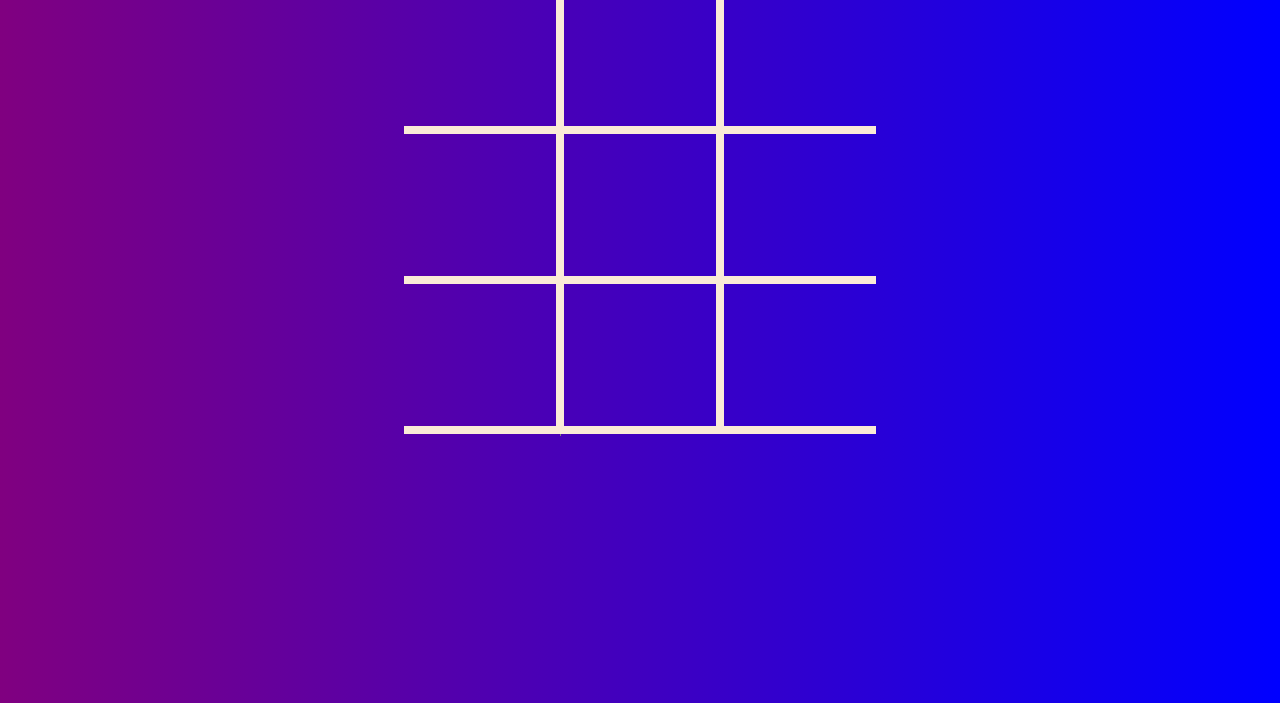
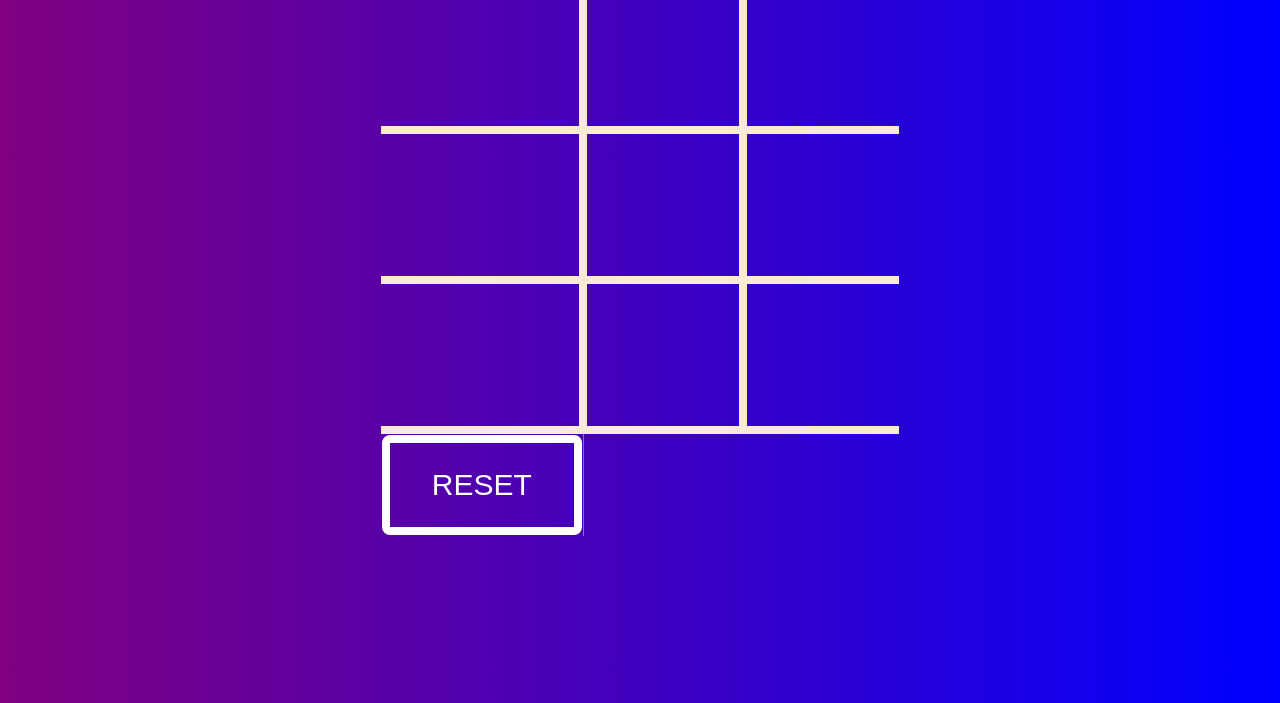
Before and after one commit to BhaveshSharmaCodes/Tic-Tac-Toe, a plain HTML site: page index.html in a window 1280 px wide. Shown: the part 97-800 px from the top of the page. Drawn offline with Linux system fonts and the light colour scheme.

Commit message:
Update index.html

```diff
--- a/index.html
+++ b/index.html
@@ -23,7 +23,7 @@
 			</tr>
 			<tr>
 				<td>
-					<button style="height:100px;width:200px;margin-left:1000px;position:absolute;border:8px solid white;border-radius:8px;font-size:30px;" onclick="buffoon()">RESET</button>
+					<button style="height:100px;width:200px;border:8px solid white;border-radius:8px;font-size:30px;" onclick="buffoon()">RESET</button>
 				</td>
 			</tr>
 		</table>
```
